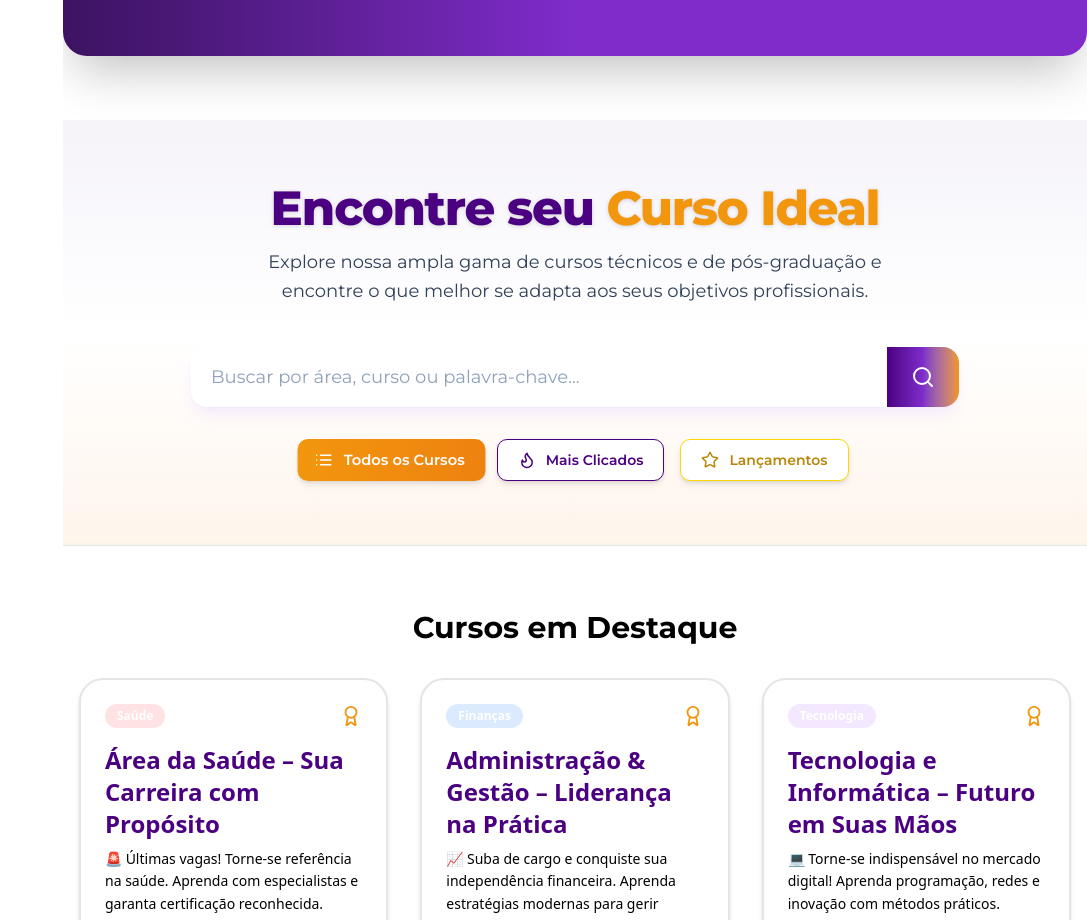
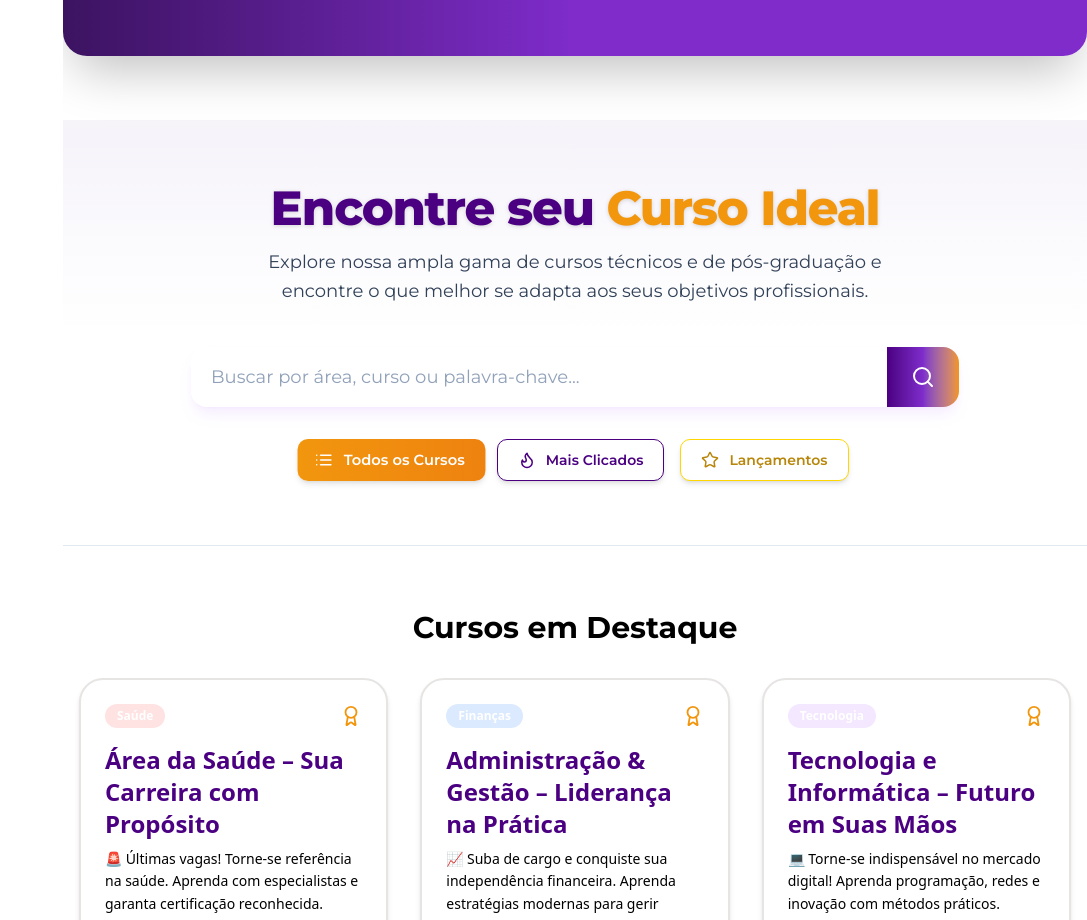
Before and after one commit to Peixotim/site-marabatec, a Next.js app: page / in a window 1280 px wide. Shown: the part 1560-2480 px from the top of the page, without its empty margins (193-1280 px from the left). Built offline with nearby package versions, Linux system fonts and the light colour scheme; no server answers.

Commit message:
feat:Tira o blur amarelo da pagina

```diff
--- a/src/components/search.tsx
+++ b/src/components/search.tsx
@@ -14,7 +14,7 @@ export default function SearchSection({
   onFilterChange,
 }: SearchSectionProps) {
   return (
-    <section className="w-full bg-gradient-to-b from-[#4B0082]/5 via-white to-[#F2960E]/10 py-16 px-4 sm:px-8 text-center">
+    <section className="w-full bg-gradient-to-b from-[#4B0082]/5 via-white py-16 px-4 sm:px-8 text-center">
       <div className="max-w-5xl mx-auto">
         {/* Título */}
         <h2 className="text-4xl md:text-5xl font-extrabold text-[#4B0082] tracking-tight drop-shadow-sm">
```
